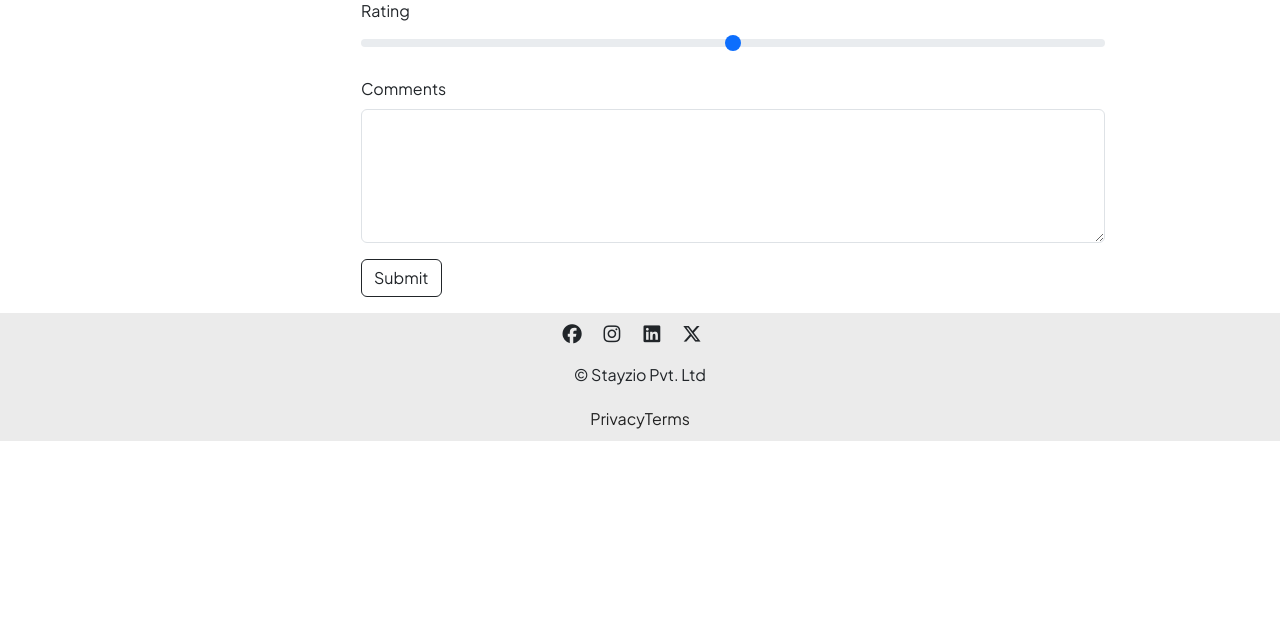
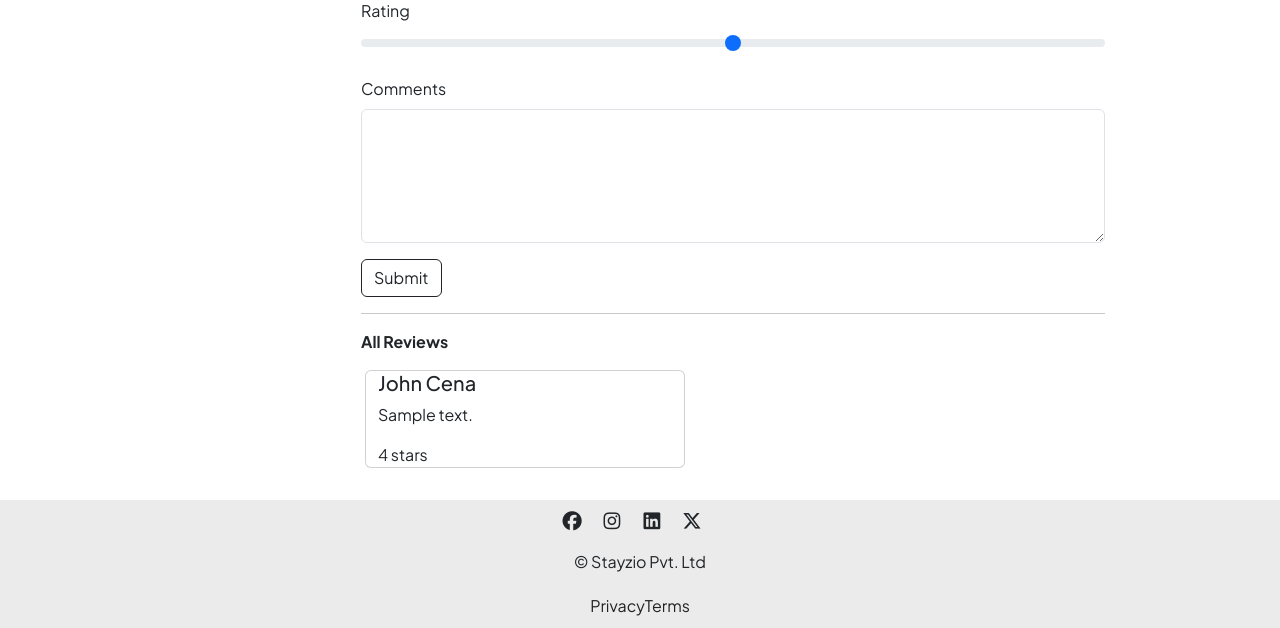
Before and after one commit to kaustubhk134/Stayzio-webApp, a Node server app: page /listings/600000000000000000000001 in a window 1280 px wide. Shown: the part 622-1250 px from the top of the page. Before the commit the page ends 1063 px from the top, so only its background shows below. Run offline with Node 20, Linux system fonts and the light colour scheme; tables that the repository leaves empty hold one stand-in row (values such as "Sample post"); grey boxes marked "Sample" are stand-in pictures; some libraries are stand-ins or nearby versions.

Commit message:
added styling for reviews cards

```diff
--- a/app.js
+++ b/app.js
@@ -71,7 +71,7 @@ app.get("/listings/new", (req, res) => {
 // show route
 app.get("/listings/:id", wrapAsync(async (req, res) => {
     let {id} = req.params;
-    const listing = await Listing.findById(id);
+    const listing = await Listing.findById(id).populate("reviews");
     res.render("listings/show.ejs", {listing})
 }));
 
--- a/public/css/style.css
+++ b/public/css/style.css
@@ -60,7 +60,7 @@ body {
 }
 
 /* Cards */
-.card {
+.listing-card {
     border: none !important;
     margin-bottom: 2rem;
 }
--- a/views/listings/index.ejs
+++ b/views/listings/index.ejs
@@ -22,7 +22,7 @@
     <div class="row row-cols-lg-3 row-cols-md-2 row-cols-sm-1">
         <% for (listing of allListings) { %>
             <a href="/listings/<%= listing._id %>" class="listing-link">
-                <div class="card col">
+                <div class="card col listing-card">
                     <img src="<%= listing.image %>" class="card-img-top" alt="listing_image" style="height: 20rem;">
                     <div class="card-img-overlay"></div>
                     <div class="card-body">
--- a/views/listings/show.ejs
+++ b/views/listings/show.ejs
@@ -12,7 +12,7 @@
         <div class="col-8 offset-3">
             <h3><%= listing.title %></h3>
         </div>
-    <div class="card col-6 offset-3 show-card">
+    <div class="card col-6 offset-3 show-card listing-card">
         <img src="<%= listing.image %>" class="card-img-top show-img" alt="listing_image">
         <div class="card-body">
             <p class="card-text">
@@ -47,7 +47,20 @@
              </div>
              <button class="btn btn-outline-dark">Submit</button>
         </form>
+        <hr>
+
+        <p><b>All Reviews</b><p>
+            <div class="row">
+                    <% for(review of listing.reviews) { %>
+                <div class="card col-5 ms-3 mb-3">
+                    <div class="card-body">
+                        <h5 class="card-title">John Cena</h5>
+                        <p class="card-text"> <%= review.comment %></p>
+                        <p class="card-text"> <%= review.rating %> stars</p>
+                    </div>
+                </div>
+                <% } %>
+            </div>
     </div>
-
 </body>
 <!-- </html> -->
```
